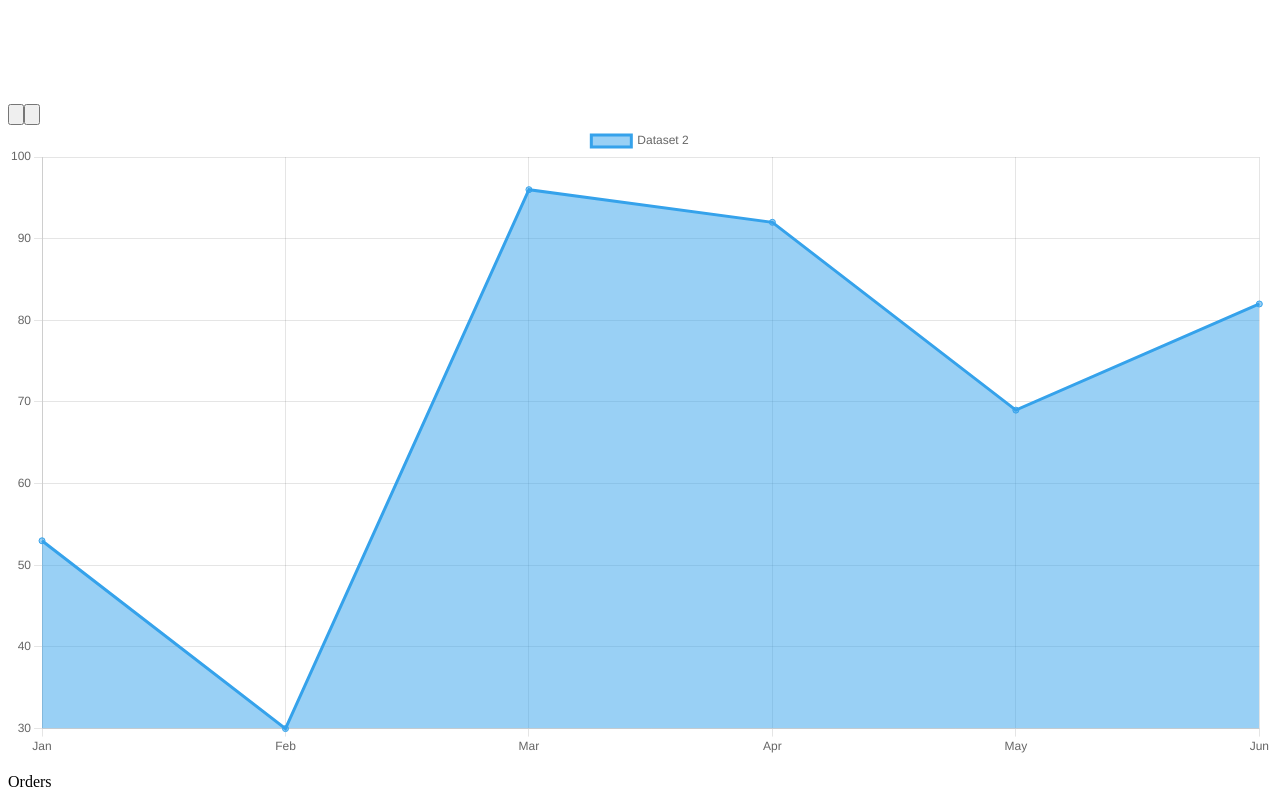
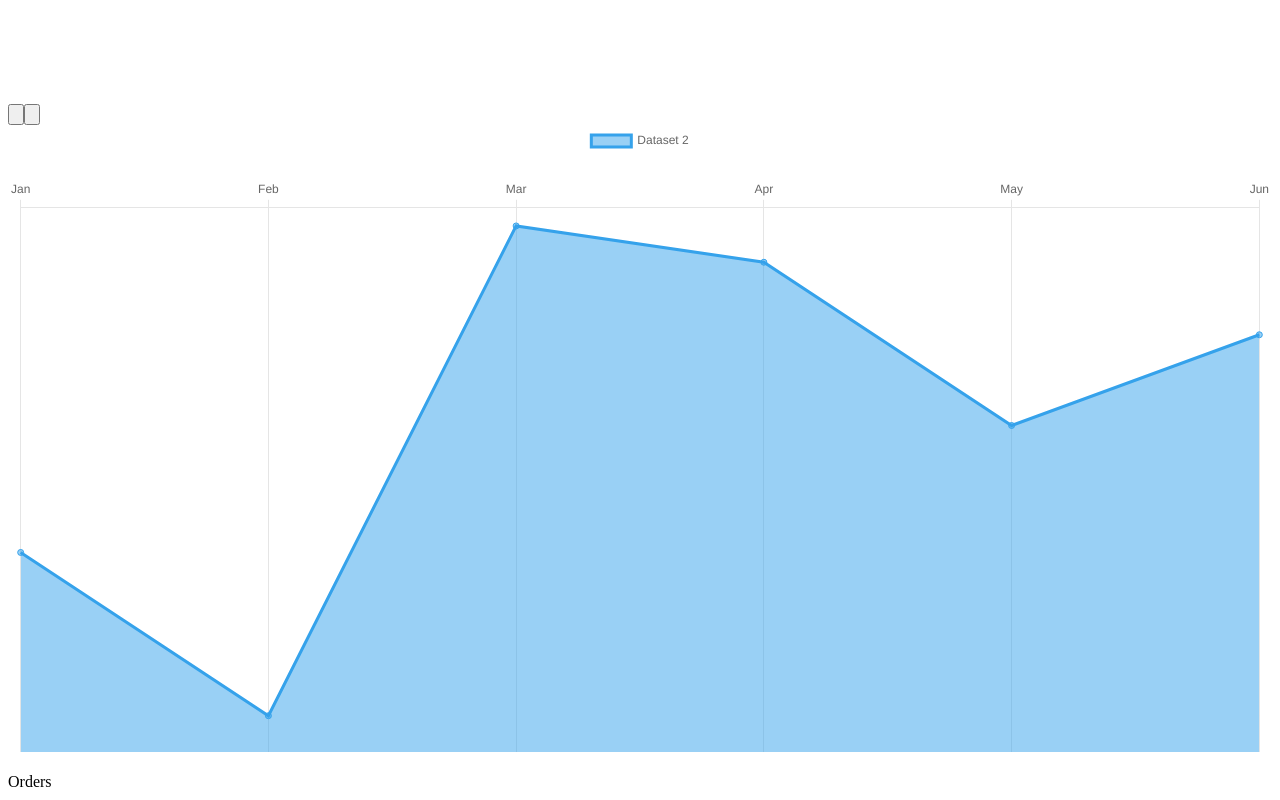
Before and after one commit to 8writes/craaft, a Next.js app: page /Overview in a window 1280 px wide. Shown: the part 1780-2580 px from the top of the page. Built offline with nearby package versions, Linux system fonts and the light colour scheme.

Commit message:
chart fix

```diff
--- a/src/components/chart/index.jsx
+++ b/src/components/chart/index.jsx
@@ -32,6 +32,18 @@ export const options = {
       position: 'top',
     },
   },
+  scales: {
+    x: {
+      display: true,
+      title: {
+        display: true,
+          },
+      position: 'top',
+    },
+    y: {
+      display: false,
+    },
+  },
 }
 
 const ChartComponent = () => {
@@ -39,12 +51,12 @@ const ChartComponent = () => {
     const labels = ['Jan', 'Feb', 'Mar', 'Apr', 'May', 'Jun'];
 
     const chartData = {
-     labels,
+      labels,
       datasets: [
         {
           fill: true,
           label: 'Dataset 2',
-          data: labels.map(() => faker.datatype.number({ min: 0, max: 100 })),
+          data: labels.map(() => faker.datatype.number({ min: 40, max: 80 })),
           borderColor: 'rgb(53, 162, 235)',
           backgroundColor: 'rgba(53, 162, 235, 0.5)',
         },
--- a/src/views/Overview/chart.jsx
+++ b/src/views/Overview/chart.jsx
@@ -69,7 +69,7 @@ const Chart = () => {
             </button>
           </div>
         </div>
-        <ChartComponent />
+      <ChartComponent />
       </section>
       <section className='grid gap-1 w-1/3'>
         <div className='grid bg-white p-5'>
```
